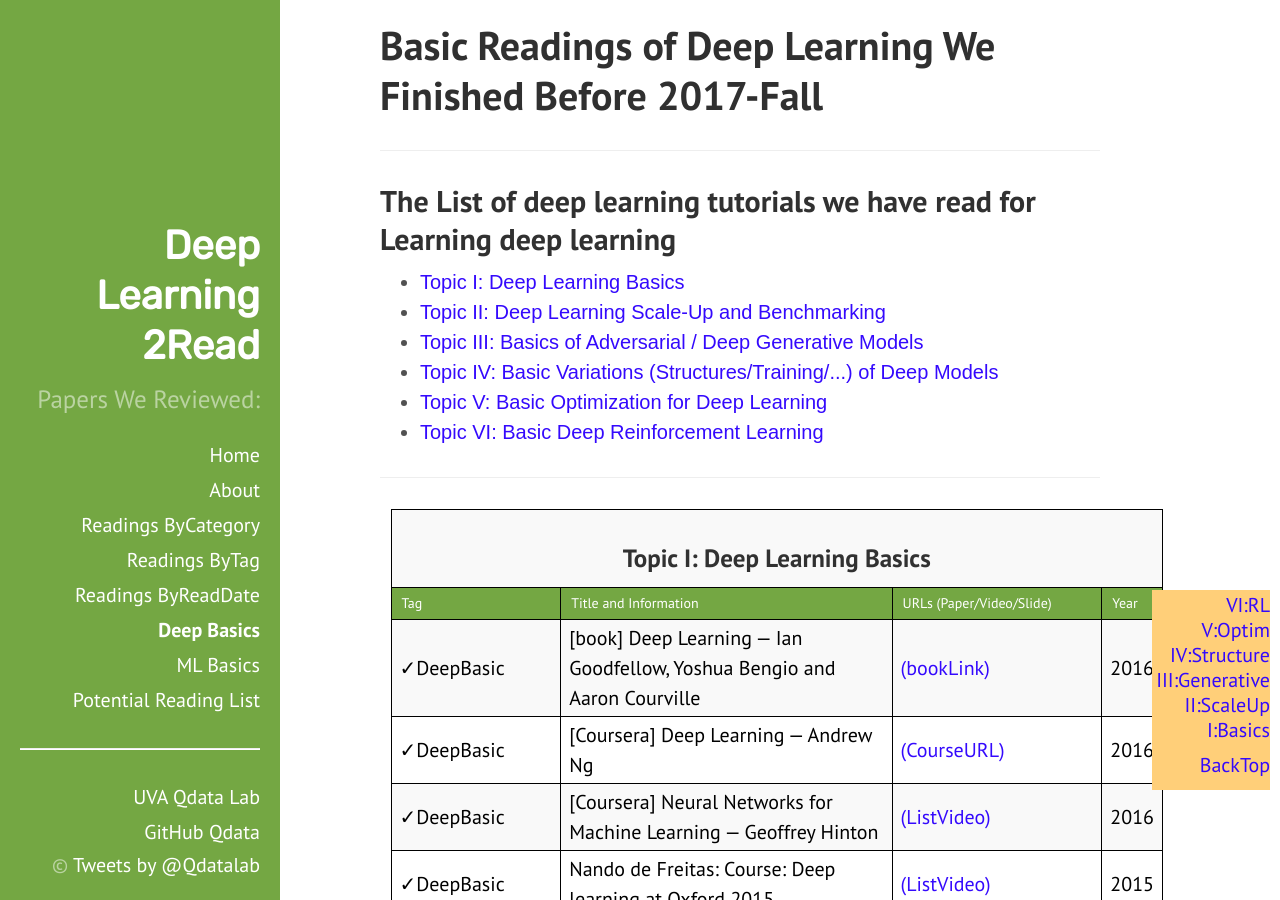
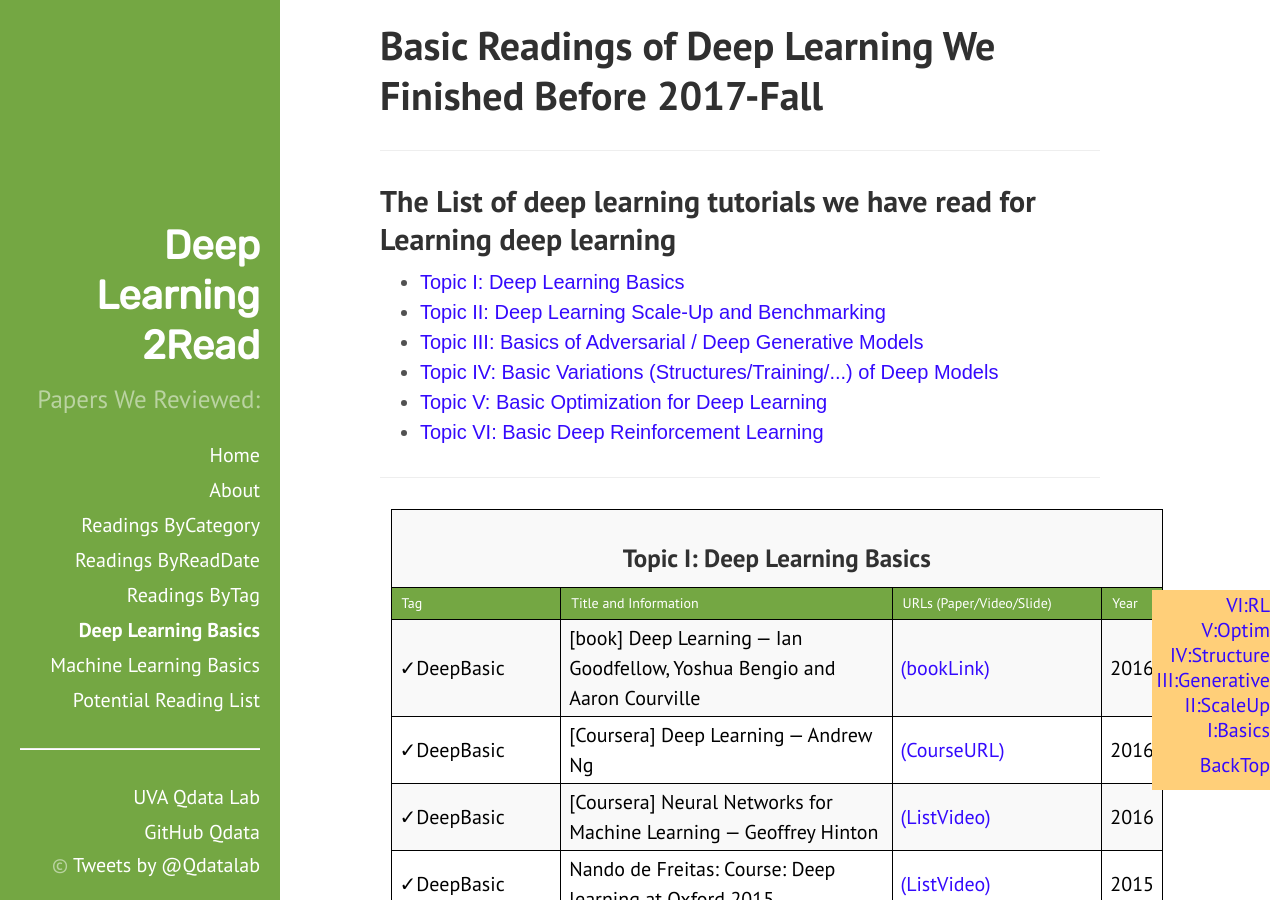
Before and after one commit to QData/deep2Read, a Jekyll site: the page built from Basic2LearnDeep.md, in a window 1280 px wide and 900 px high. Built offline with Jekyll 4.4.1, drawn with Linux system fonts in a browser that asks for light colours.

```diff
--- a/Basic2LearnDeep.md
+++ b/Basic2LearnDeep.md
@@ -1,6 +1,6 @@
 ---
 layout: page
-title: Deep Basics
+title: Deep Learning Basics
 desc: "Basic Readings of Deep Learning We Finished Before 2017-Fall"
 order: "18"
 ---
--- a/Basic2LearnML.md
+++ b/Basic2LearnML.md
@@ -1,6 +1,6 @@
 ---
 layout: page
-title: ML Basics
+title: Machine Learning Basics
 desc: "Basic Readings of Machine Learning We Finished Before 2016-Fall"
 order: "19"
 ---
```
Also changed, not shown: aReadingsIndexByDate.md (+1 -1 lines).
